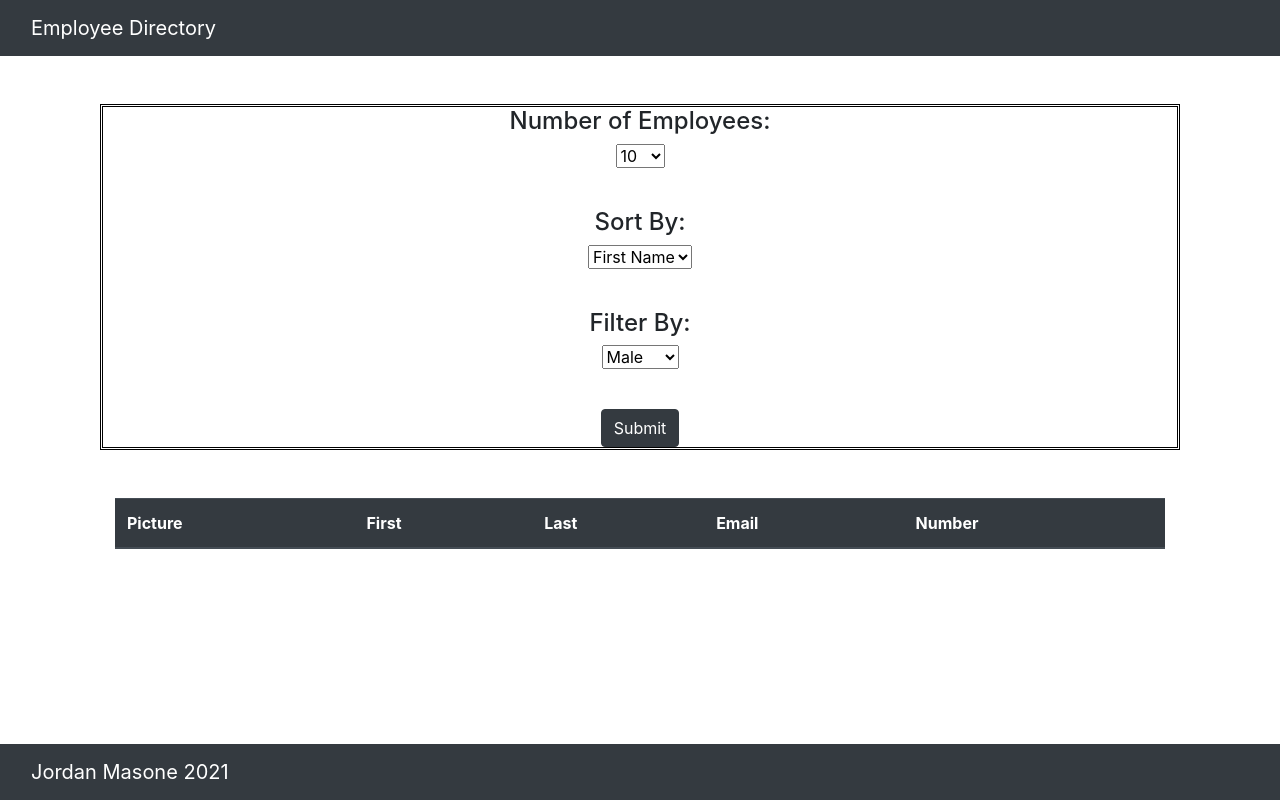
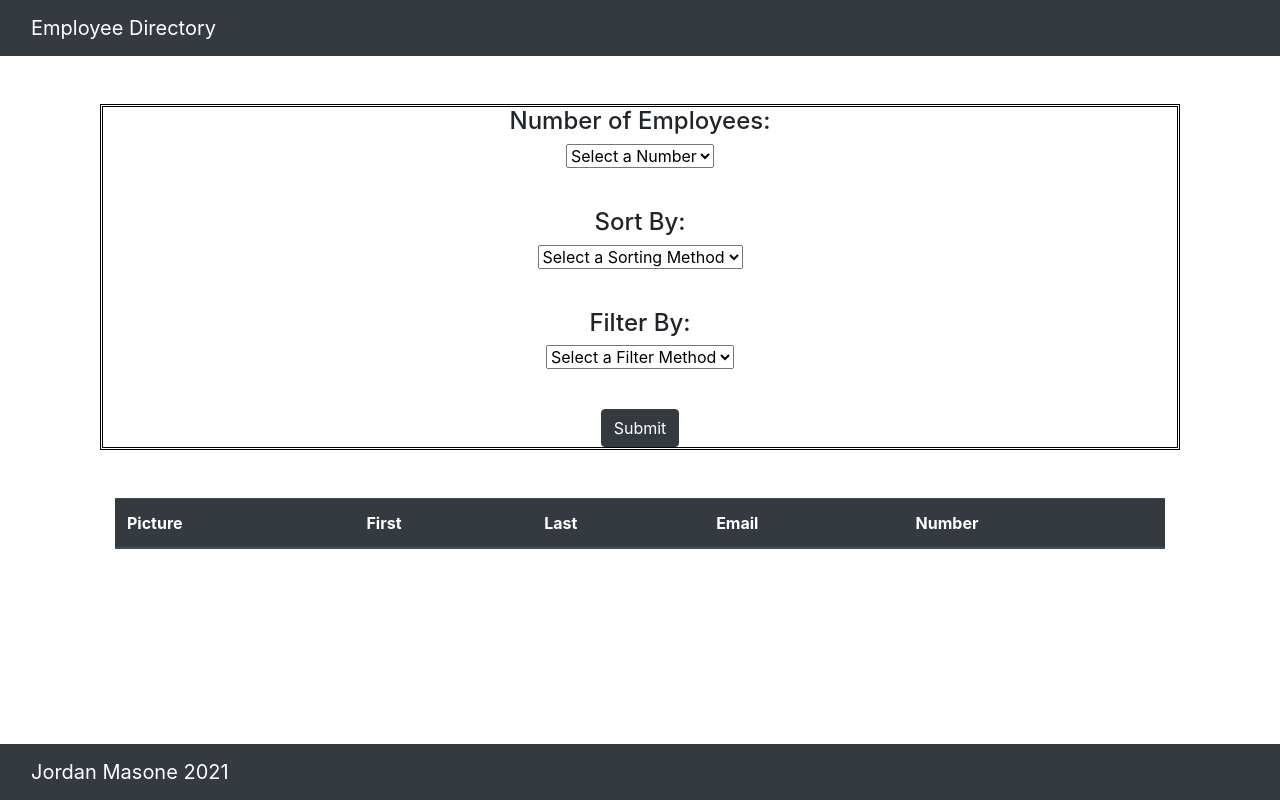
Before and after one commit to jmasone15/employee-directory-homework, a React (Create React App) app: page / in a window 1280 px wide. Built offline with nearby package versions, Linux system fonts and the light colour scheme.

Commit message:
Added functionality to the sorting method.

```diff
--- a/src/components/SearchForm/index.js
+++ b/src/components/SearchForm/index.js
@@ -4,22 +4,34 @@ import randomUser from "../../utils/API";
 
 function SearchForm() {
 
-    const [search, setSearch] = useState({
-        amount: 1
-    });
-
+    const [amount, setAmount] = useState(1);
+    const [sort, setSort] = useState("");
+    const [filter, setFilter] = useState("");
     const [employees, setEmployees] = useState([]);
 
-    const handleInputChange = (e) => {
-        setSearch({ amount: e.target.value })
+    const handleInputChange = (e, info) => {
+        if (info === "amount") { setAmount(e.target.value); }
+        else if (info === "sort") { setSort(e.target.value); }
+        else if (info === "filter") { setFilter(e.target.value); }
     }
 
     const handleFormSubmit = (e) => {
         e.preventDefault()
-        randomUser(search.amount)
+        randomUser(amount)
             .then(res => {
-                setEmployees(res.data.results);
-                console.log(res.data.results);
+                let results = res.data.results
+                if (sort === "first") {
+                    let sortedResults = results.sort((a, b) => (a.name.first > b.name.first) ? 1 : ((b.name.first > a.name.first) ? -1 : 0));
+                    setEmployees(sortedResults);
+                }
+                else if (sort === "last") {
+                    let sortedResults = results.sort((a, b) => (a.name.last > b.name.last) ? 1 : ((b.name.last > a.name.last) ? -1 : 0));
+                    setEmployees(sortedResults);
+                }
+                else {
+                    setEmployees(results);
+                }
+
             })
             .catch(err => console.log(err));
     }
@@ -29,8 +41,9 @@ function SearchForm() {
             <form style={{ textAlign: "center", border: "3px double black" }}>
                 <div class="mb-3">
                     <h4>Number of Employees:</h4>
-                    <select class="form-select" aria-label="Default select example" onChange={(e) => handleInputChange(e)}>
-                        <option selected name="10" value={10}>10</option>
+                    <select class="form-select" aria-label="Default select example" onChange={(e) => handleInputChange(e, "amount")}>
+                        <option selected name="none" value={1}>Select a Number</option>
+                        <option name="10" value={10}>10</option>
                         <option name="20" value={20} >20</option>
                         <option name="50" value={50} >50</option>
                         <option name="100" value={100} >100</option>
@@ -39,18 +52,19 @@ function SearchForm() {
                 <br />
                 <div class="mb-3">
                     <h4>Sort By:</h4>
-                    <select class="form-select" aria-label="Default select example">
-                        <option selected value="first">First Name</option>
-                        <option value="last">Last Name</option>
-                        <option value="age">Age</option>
+                    <select class="form-select" aria-label="Default select example" onChange={(e) => handleInputChange(e, "sort")}>
+                        <option selected name="none" value="">Select a Sorting Method</option>
+                        <option value="first" name="first">First Name</option>
+                        <option value="last" name="last">Last Name</option>
                     </select>
                 </div>
                 <br />
                 <div class="mb-3">
                     <h4>Filter By:</h4>
-                    <select class="form-select" aria-label="Default select example">
-                        <option selected value="Male">Male</option>
-                        <option value="female">Female</option>
+                    <select class="form-select" aria-label="Default select example" onChange={(e) => handleInputChange(e, "filter")}>
+                        <option selected value="" name="none">Select a Filter Method</option>
+                        <option value="Male" name="male">Male</option>
+                        <option value="female" name="female">Female</option>
                     </select>
                 </div>
                 <br />
```
